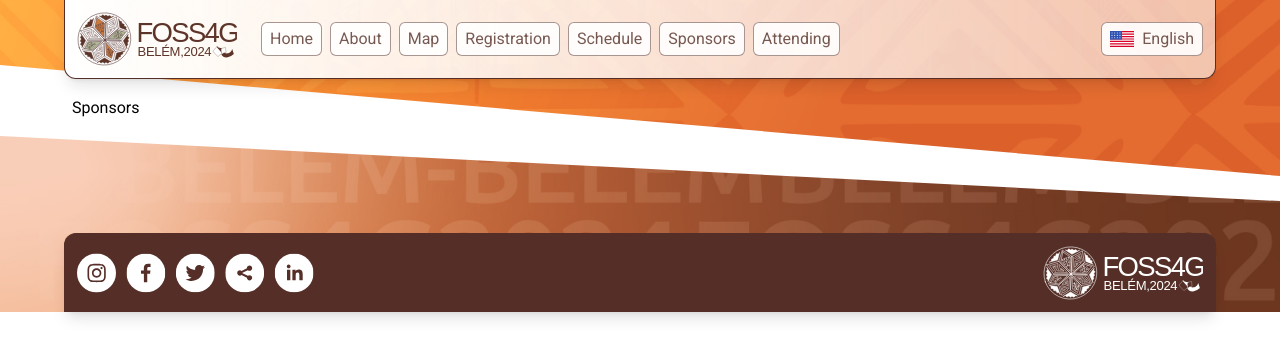
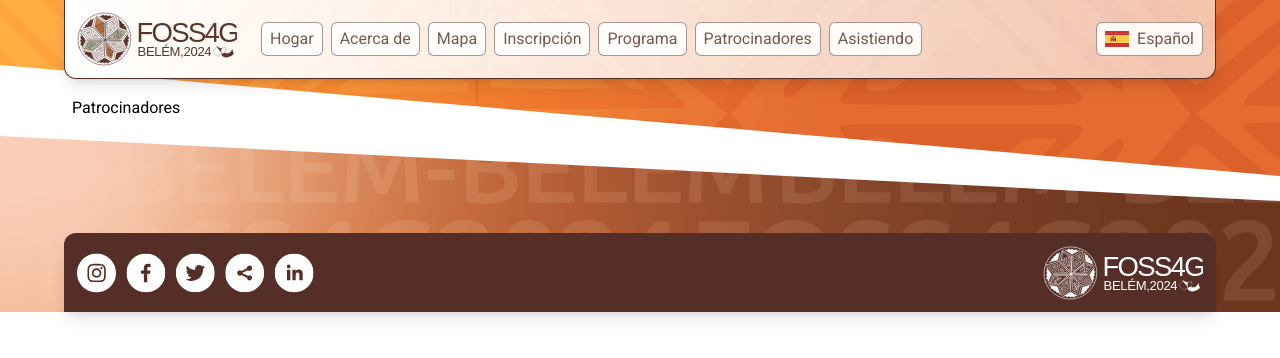
Before and after one commit to FOSS4G-2024-Belem/foss4g-2024-belem.github.io, a Next.js app: page /es/patrocinadores in a window 1280 px wide. Shown: the top 358 px of the page. Built offline with nearby package versions, Linux system fonts and the light colour scheme.

Commit message:
hacky but working

```diff
--- a/src/lib/language.tsx
+++ b/src/lib/language.tsx
@@ -24,6 +24,11 @@ export const languages = {
 };
 
 export const intlHrefs = {
+  "/": {
+    en: "/",
+    es: "/",
+    pt: "/"
+  },
   "/about": {
     en: "/about",
     es: "/acerca-de",
@@ -168,11 +173,11 @@ export const LanguageSwitcher = (props: any) => {
     .split("/")
     .filter((part) => part !== "");
 
-  console.log(currentPageLang, currentPageSlug);
+  console.log(currentPageLang, currentPageSlug)
 
   const currentPage = Object.values(intlHrefs).find(
     // @ts-ignore
-    (href) => href[currentPageLang] == `/${currentPageSlug}`
+    (href) => href[currentPageLang] == `/${currentPageSlug ?? ""}`
   );
 
   return (
--- a/src/pages/_app.tsx
+++ b/src/pages/_app.tsx
@@ -4,11 +4,27 @@ import Head from "next/head";
 import Favicon from "@/images/favicon.png";
 import Header from "@/components/header";
 import Footer from "@/components/footer";
-import { useState } from "react";
+import { useState, useEffect } from "react";
+import { useRouter } from "next/router";
 import { LanguageContext } from "@/lib/language";
 
 export default function App({ Component, pageProps }: AppProps) {
-  const [language, setLanguage] = useState("en");
+  const [language, setLanguage] = useState<"en" | "es" | "pt">("en");
+  const router = useRouter();
+
+  useEffect(() => {
+    if (router.asPath != "/") {
+      const [lang, pageSlug] = router.asPath
+        .split("/")
+        .filter((part) => part != "");
+
+      if (["en", "es", "pt"].includes(lang)) {
+        // @ts-ignore
+        setLanguage(lang);
+      }
+    }
+    console.log(router);
+  }, []);
 
   return (
     <LanguageContext.Provider value={{ language, setLanguage }}>
--- a/src/pages/es/patrocinadores.mdx
+++ b/src/pages/es/patrocinadores.mdx
@@ -5,7 +5,7 @@ export const metadata = {
   description: null
 }
 
-Sponsors
+Patrocinadores
 
 export default function MDXPage({ children }) {
   return <MdxLayout metadata={metadata}>{children}</MdxLayout>
```
